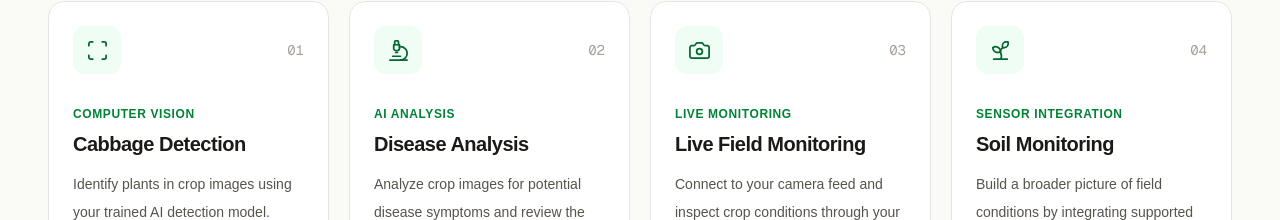
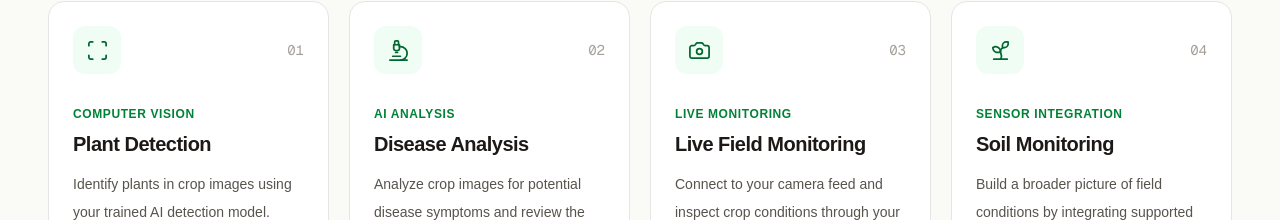
Before and after one commit to Zwane71/Automated-Agri-drone-, a Next.js app in the folder frontend/agridrone/: page / in a window 1280 px wide. Shown: the part 1220-1440 px from the top of the page. Built offline with nearby package versions, Linux system fonts and the light colour scheme.

Commit message:
chore(ui): update landing page feature titles
Update the feature list in the landing page to use generic terminology
instead of crop-specific references to improve platform versatility.

```diff
--- a/frontend/agridrone/app/page.tsx
+++ b/frontend/agridrone/app/page.tsx
@@ -22,7 +22,7 @@ const features = [
   {
     number: "01",
     icon: Scan,
-    title: "Cabbage Detection",
+    title: "Plant Detection",
     description:
       "Identify  plants in crop images using your trained AI detection model.",
     tag: "Computer vision",
```
